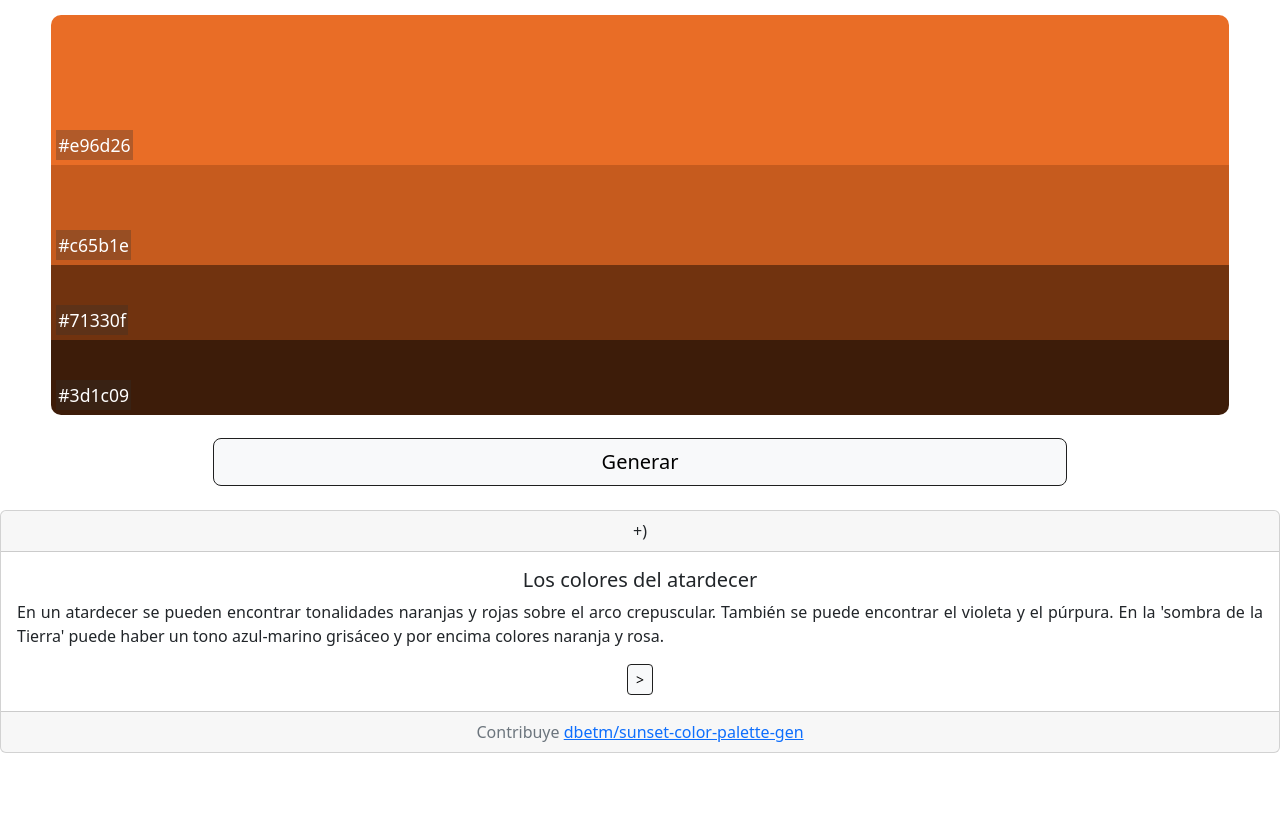
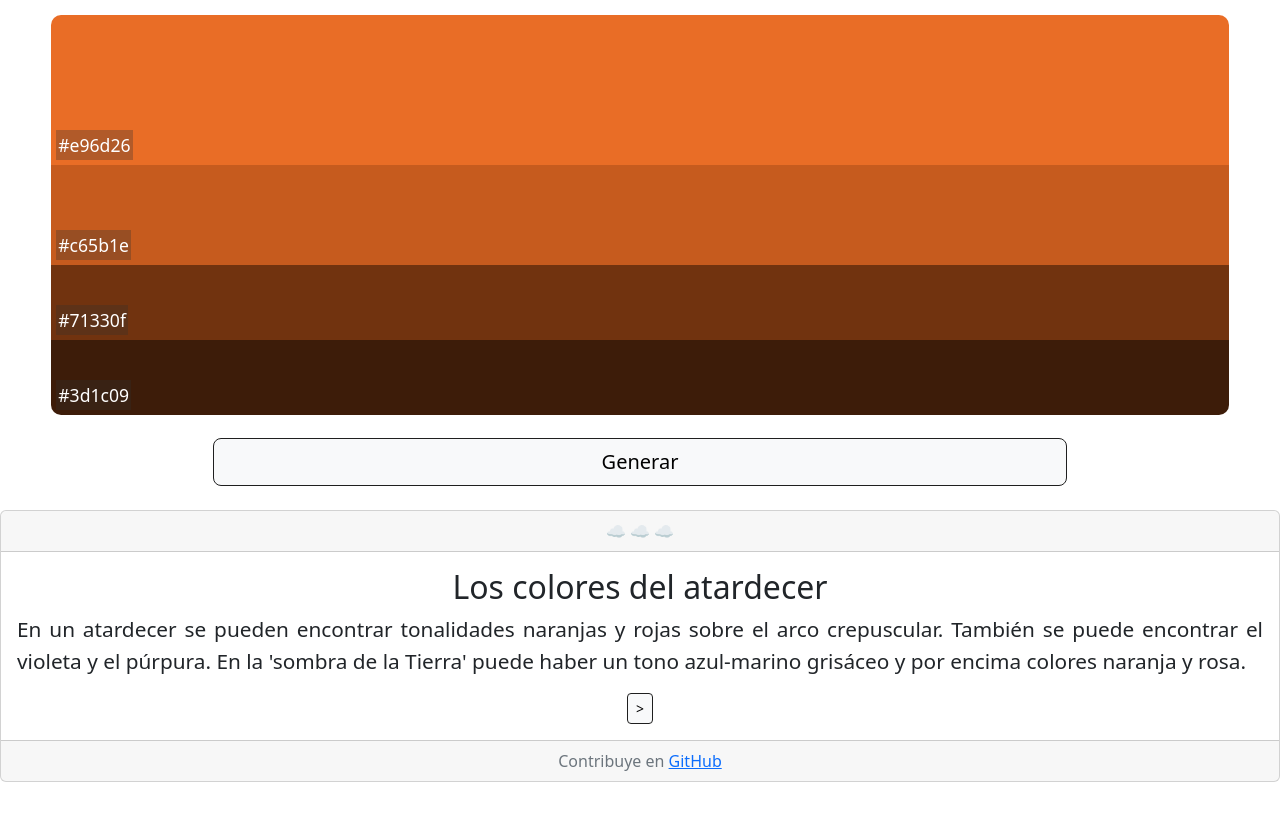
Before and after one commit to dbetm/sunset-color-palette-gen, a plain HTML site: page index.html in a window 1280 px wide. Drawn offline with nearby package versions, Linux system fonts and the light colour scheme.

Commit message:
improve visual elements of web app

```diff
--- a/assets/sunset_info.json
+++ b/assets/sunset_info.json
@@ -8,15 +8,15 @@
       "content":"Durante un amanecer o atardecer los rayos azules son dispersados y absorbidos ya que la luz del Sol tiene que atravesar más parte de la atmósfera. Quedando solo los rayos de color rojo/naranja (del espectro visible) que tienen una longitud de onda más larga respecto a los otros."
     },
     {
-      "title":"Candilazo",
-      "content":"Así se le llama al fenómeno meteorológico en el que las nubes en el cielo muestran una extensa paleta de colores que va del rosa al naranja más intenso."
-    },
-    {
       "title":"Duración del ocaso",
-      "content":"Tomando en cuenta solo el tamaño angular del Sol, ~0.5°, toma alrededor de 2 minutos para desaparecer completamente el mismo. Al considerar los efectos lumínosos por la atmósfera y nubes, entonces dura alrededor de 26 minutos en la Ciudad de México, esto varía dependiendo de la distancia al ecuador."
+      "content":"Tomando en cuenta solo el tamaño angular del Sol, ~0.5°, toma alrededor de 2 minutos para desaparecer completamente el mismo. Al considerar los efectos lumínosos por la atmósfera y nubes, dura alrededor de 26 minutos en la Ciudad de México, varía en cada lugar dependiendo de la distancia al ecuador."
     },
     {
       "title":"¿Por qué nos gustan verlos?",
       "content":"Los colores cálidos, los suaves degradados y el contraste son agradables de apreciar. Es el momento diferente y verlos nos hace sentir que no nos hemos perdido de la parte especial del día. Las nubes ayudan con los degradados, y por las formas y texturas que agregan interés."
+    },
+    {
+        "title":"Candilazo",
+        "content":"Así se le llama al fenómeno meteorológico en el que las nubes en el cielo muestran una extensa paleta de colores que va del rosa al naranja más intenso."
     }
 ]
--- a/css/main.css
+++ b/css/main.css
@@ -58,3 +58,13 @@ html, body {
 .card-text {
     text-align: justify !important;
 }
+
+@media screen and (min-width: 1200px) {
+    #infoTitle {
+        font-size: 2em;
+    }
+
+    #infoContent {
+        font-size: 1.3em;
+    }
+}
--- a/index.html
+++ b/index.html
@@ -33,7 +33,7 @@
 
         <div class="card text-center mt-3">
             <div class="card-header">
-                +)
+                ☁️ ☁️ ☁️
             </div>
             <div class="card-body">
                 <h5 class="card-title" id="infoTitle">
@@ -47,9 +47,9 @@
                 </a>
             </div>
             <div class="card-footer text-muted">
-                Contribuye <a href="https://github.com/dbetm/sunset-color-palette-gen"
+                Contribuye en <a href="https://github.com/dbetm/sunset-color-palette-gen"
                 target="_blank">
-                    dbetm/sunset-color-palette-gen
+                    GitHub
                 </a>
             </div>
         </div>
```
